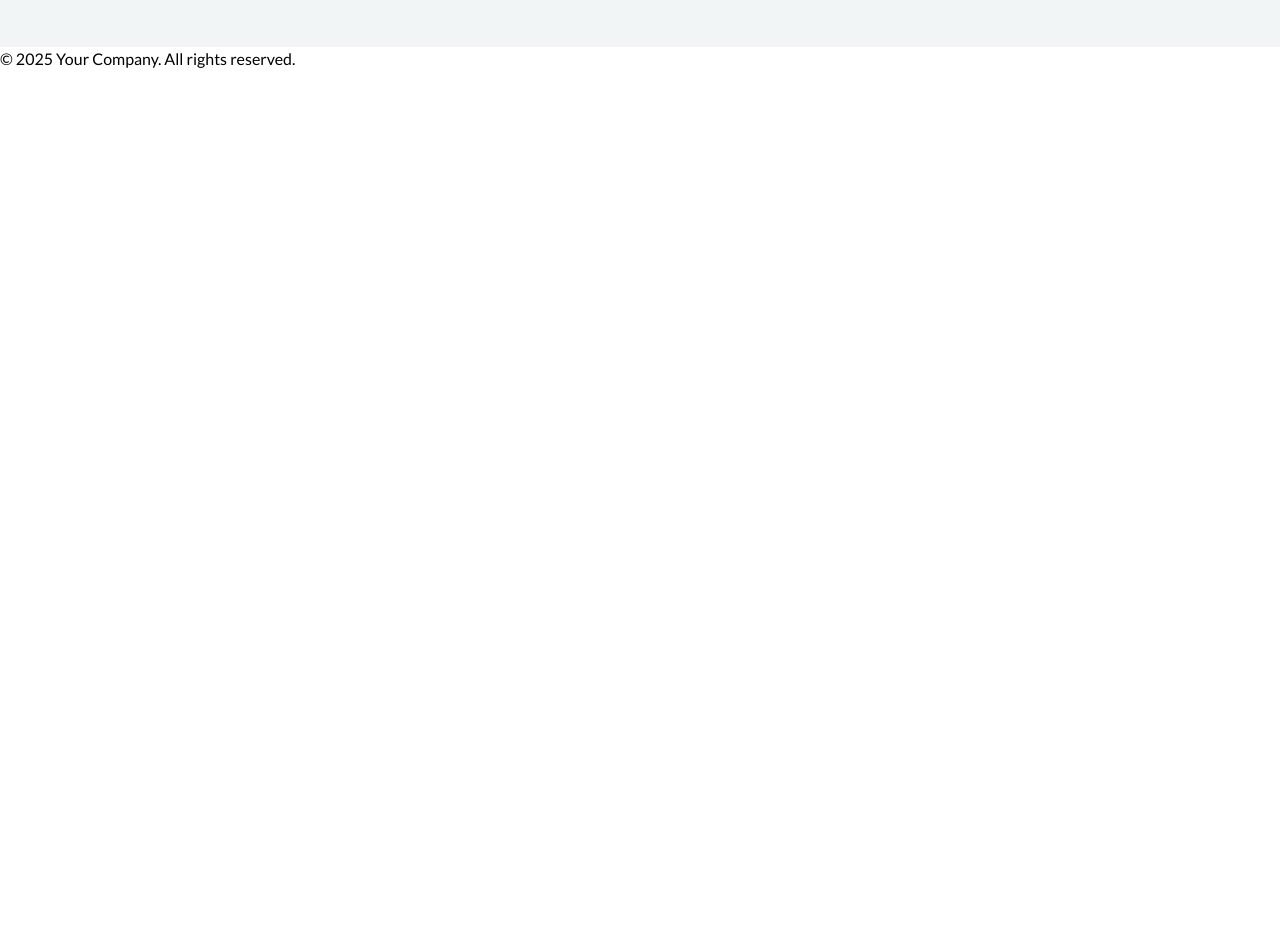
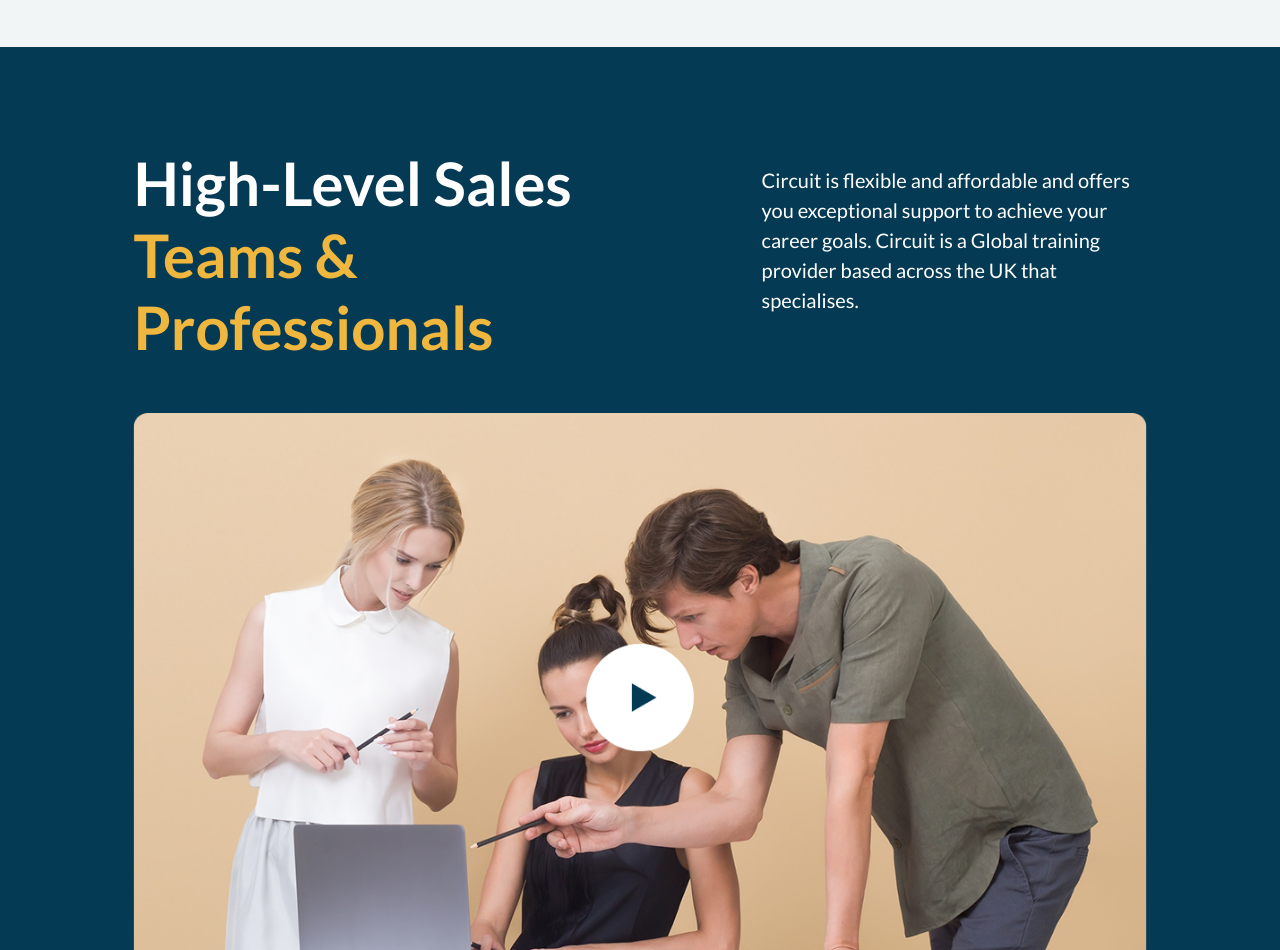
Before and after one commit to atuljaiswar/Archis-projects, a plain HTML site: page index.html in a window 1280 px wide. Shown: the part 779-1729 px from the top of the page. Before the commit the page ends 866 px from the top, so only its background shows below. Drawn offline with nearby package versions, Linux system fonts and the light colour scheme; files whose address does not match are found by name.

Commit message:
added high level sales section (#5)
Co-authored-by: jatul <atul.jaiswar@example.com>

```diff
--- a/index.html
+++ b/index.html
@@ -111,6 +111,24 @@
         </div>
       </section>
       <!-- trusted brand section end here -->
+
+      <!--high level sales section start here -->
+      <section class="high-level-sales">
+        <div class="wrapper">
+          <div class="title-description">
+            <h2>High-Level Sales <span>Teams & Professionals</span></h2>
+            <p>
+              Circuit is flexible and affordable and offers you exceptional
+              support to achieve your career goals. Circuit is a Global training
+              provider based across the UK that specialises.
+            </p>
+          </div>
+          <a href="https://www.youtube.com/embed/y8P0MKFjSVo" target="_blank">
+						<img src="./assest/video-desktop.png" alt="Video Desktop"/>
+					</a>
+        </div>
+      </section>
+      <!--high level sales section end here -->
     </main>
 
     <!-- Footer Section -->
--- a/style.css
+++ b/style.css
@@ -262,6 +262,45 @@ header li a:hover {
 
 /* trusted section end here */
 
+/* high level section start here */
+.high-level-sales {
+  background-color: #043A53;
+  padding: 50px 22px 0;
+}
+
+.high-level-sales .title-description {
+  display: flex;
+  flex-direction: column;
+}
+
+.high-level-sales .title-description h2 {
+  font-size: 30px;
+  line-height: 38px;
+  font-weight: 700;
+  color: #fff;
+  margin-bottom: 0;
+}
+
+.title-description h2 span {
+  color: #F0B73F;
+}
+
+.high-level-sales .title-description p {
+  font-weight: 400;
+  font-size: 14px;
+  line-height: 20px;
+  color: #fff;
+  padding: 18px 0;
+}
+
+.high-level-sales img {
+  width: 100%;
+  margin-bottom: -2%;
+  border-radius: 10px 10px 0 0 ;
+}
+
+/* high level section end here */
+
 
 
 
@@ -441,6 +480,45 @@ header li a:hover {
   flex-basis: auto;
 }
 /* trusted section end here */
+
+
+/* high level section start here */
+
+.high-level-sales {
+  padding: 100px 0 0;
+}
+
+.high-level-sales .wrapper {
+  width: 79.16%;
+  margin: 0 auto;
+  max-width: 1140px;
+}
+
+.high-level-sales .title-description {
+  flex-direction: row;
+  justify-content: space-between;
+  margin-bottom: 50px;
+}
+
+.high-level-sales .title-description h2 {
+  font-size: 60px;
+  line-height: 72px;
+  font-weight: 700;
+  width: 54%;
+}
+
+.high-level-sales .title-description p {
+  font-size: 20px;
+  line-height: 30px;
+  width: 38%;
+  margin: 0;
+}
+
+.high-level-sales img {
+  margin-bottom: -1%;
+}
+
+/* high level section end here */
  }
 
 
```
